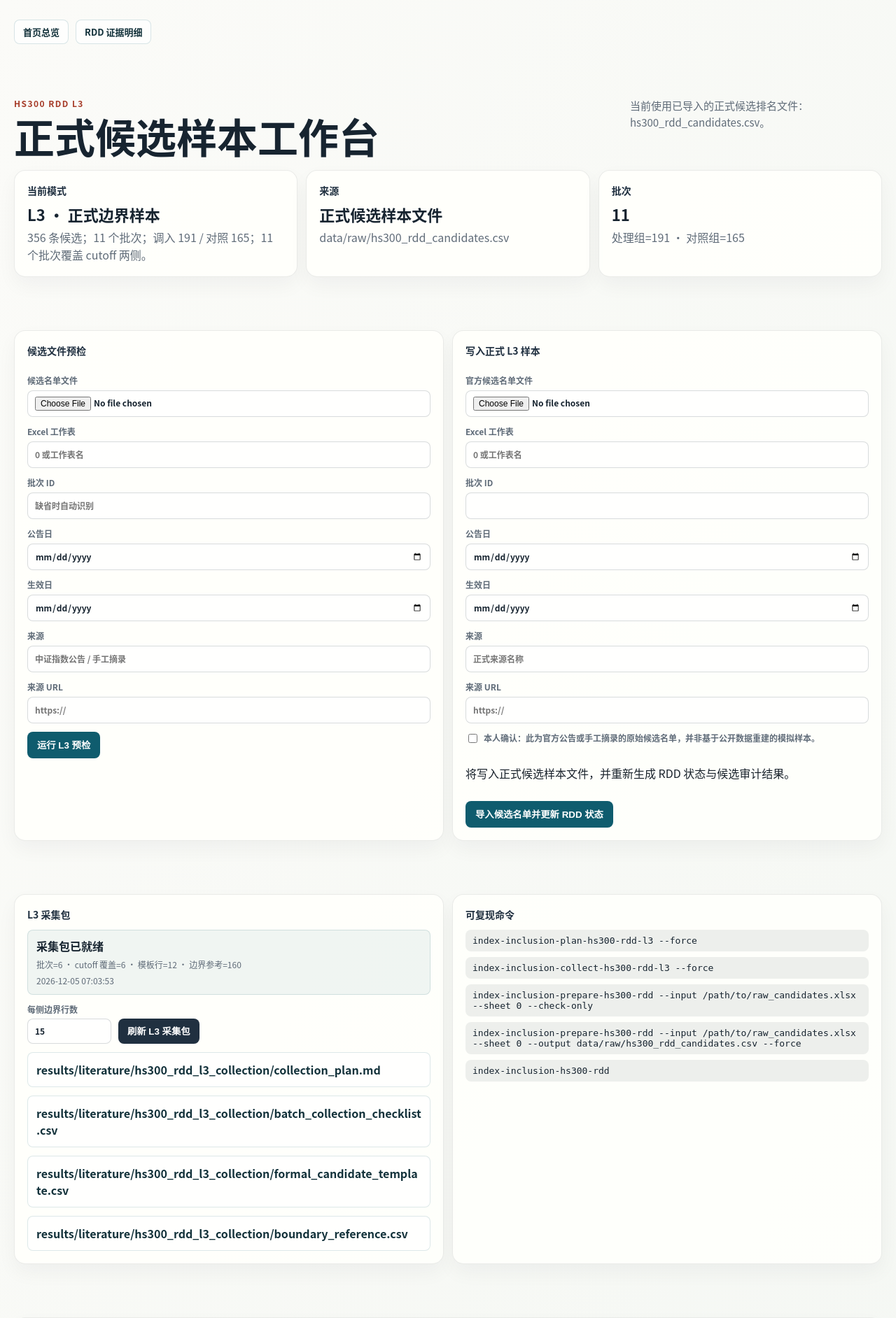
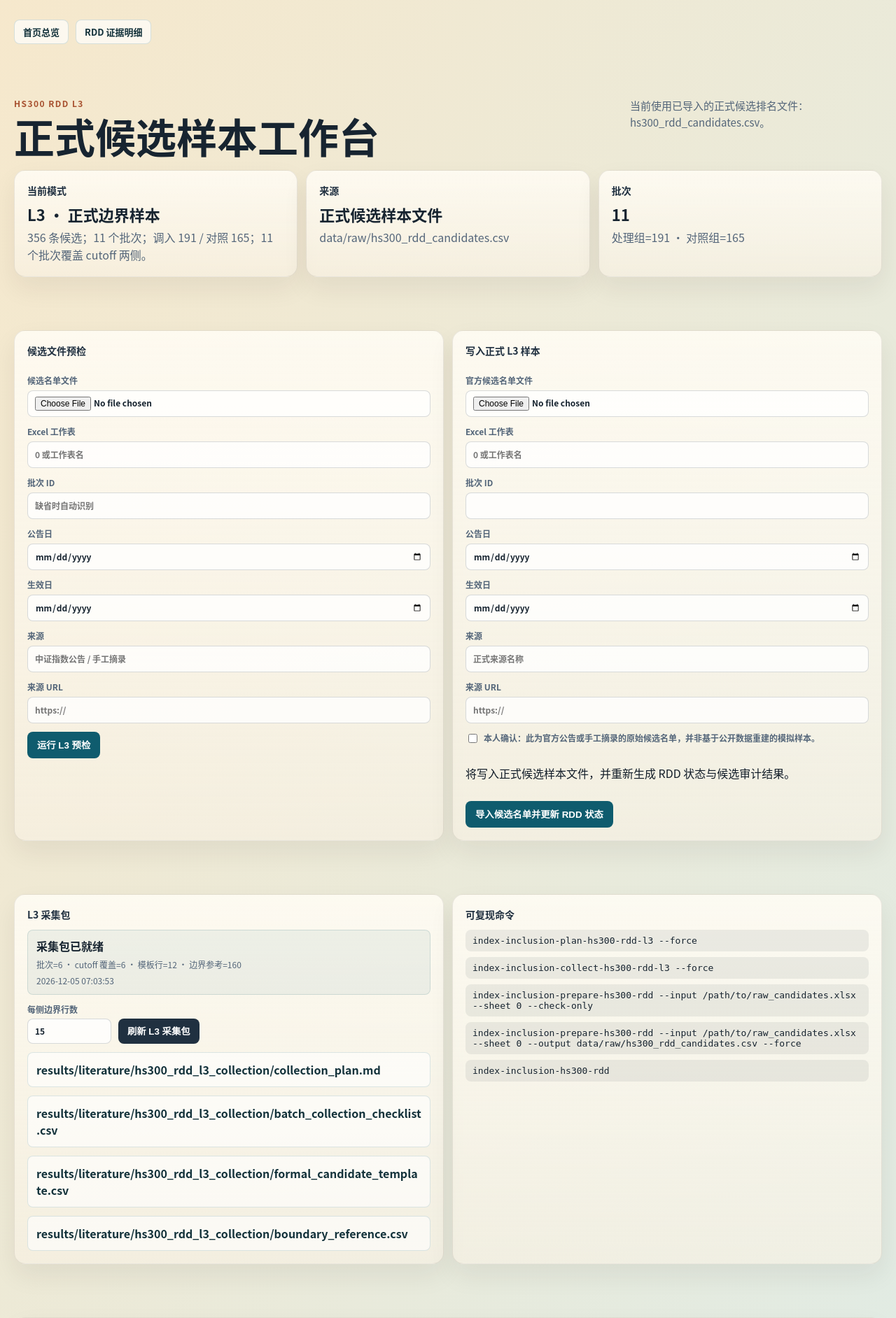
Before and after one commit to Leonard-Don/index-inclusion-research, a Flask app: page /rdd-l3 in a window 1280 px wide. Shown: the top 1884 px of the page at 70% size. Run offline with Flask 3, Linux system fonts and the light colour scheme.

Commit message:
Polish dashboard visual palette (#21)
- warm the dashboard color palette and hero surfaces
- tune result card and navigation contrast

Test Plan:
- python -m pytest tests/test_dashboard_structure.py tests/test_dashboard_home.py
- RUN_BROWSER_SMOKE=1 CI=1 uv run pytest -vv --tb=short -m browser_smoke tests/test_dashboard_browser_smoke.py::test_dashboard_browser_smoke
- git diff --check

```diff
--- a/src/index_inclusion_research/web/static/dashboard.css
+++ b/src/index_inclusion_research/web/static/dashboard.css
@@ -1,15 +1,18 @@
     :root {
       color-scheme: light;
-      --bg: #f5f6f2;
-      --bg-2: #fbfbf8;
-      --paper: rgba(255, 255, 252, 0.88);
-      --ink: #18212b;
-      --muted: #5f6b78;
+      --bg: #e0e9e4;
+      --bg-2: #f6ead5;
+      --paper: rgba(255, 250, 239, 0.88);
+      --paper-strong: rgba(255, 252, 244, 0.96);
+      --ink: #111c28;
+      --muted: #536579;
       --line: rgba(24, 33, 43, 0.12);
-      --accent: #0f5c6e;
-      --accent-2: #a63b28;
-      --accent-3: #b88a2d;
-      --shadow: 0 22px 56px rgba(24, 33, 43, 0.08);
+      --accent: #0b6374;
+      --accent-2: #a7502f;
+      --accent-3: #bd8d2f;
+      --shadow: 0 28px 70px rgba(27, 31, 35, 0.12);
+      --panel-shadow: 0 20px 48px rgba(24, 33, 43, 0.12);
+      --hairline: rgba(24, 33, 43, 0.10);
       --radius: 24px;
       --table-font-size: 14px;
       --table-cell-padding-y: 12px;
@@ -31,8 +34,8 @@
       color: var(--ink);
       font-family: "PingFang SC", "Hiragino Sans GB", "Source Han Sans SC", "Noto Sans CJK SC", "Microsoft YaHei", sans-serif;
       background:
-        linear-gradient(115deg, rgba(251, 251, 248, 0.98) 0%, rgba(244, 247, 243, 0.96) 48%, rgba(236, 242, 240, 0.98) 100%),
-        linear-gradient(180deg, #fbfbf8 0%, var(--bg) 48%, #edf1ee 100%);
+        linear-gradient(118deg, rgba(246, 232, 204, 0.98) 0%, rgba(225, 235, 227, 0.98) 40%, rgba(205, 222, 225, 0.98) 100%),
+        linear-gradient(180deg, #f8ecd8 0%, var(--bg) 52%, #cfddd9 100%);
       overflow-x: hidden;
     }
     body[data-waypoint-menu-open="true"] {
@@ -1694,9 +1698,9 @@
     .result-card {
       padding: 18px;
       border-radius: 16px;
-      background: rgba(255,255,252,0.88);
-      border: 1px solid rgba(24,33,43,0.09);
-      box-shadow: 0 12px 28px rgba(24,33,43,0.045);
+      background: linear-gradient(180deg, rgba(255, 252, 244, 0.88), rgba(249, 242, 229, 0.58));
+      border: 1px solid rgba(75, 67, 55, 0.11);
+      box-shadow: 0 16px 36px rgba(36, 32, 27, 0.07);
       min-width: 0;
     }
     .result-card.primary {
```
Also changed, not shown: other parts of src/index_inclusion_research/web/static/dashboard.css (+19 -18 lines).
